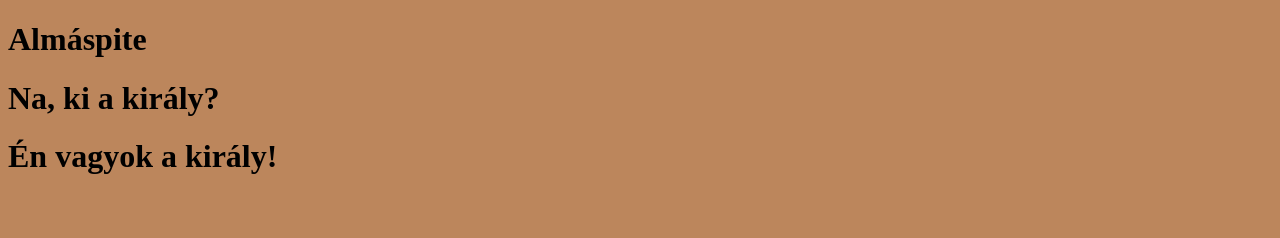
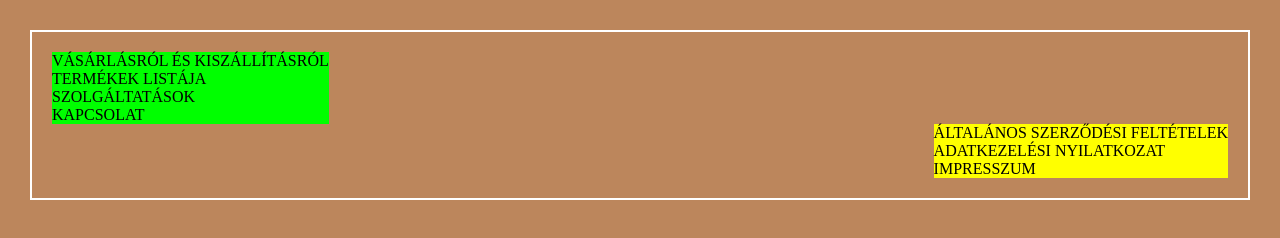
Before and after one commit to fg5002/morella2, a plain HTML site: page index.html in a window 1280 px wide. Drawn offline with Linux system fonts and the light colour scheme.

Commit message:
Automatic commit

```diff
--- a/index.html
+++ b/index.html
@@ -9,8 +9,18 @@
     <link rel="stylesheet" href="out/style.css">
 </head>
 <body>
-    <h1>Almáspite</h1>
-    <h1>Na, ki a király?</h1>
-    <h1>Én vagyok a király!</h1>
+    <div class="maincont">
+        <div class="left">
+            <div>VÁSÁRLÁSRÓL ÉS KISZÁLLÍTÁSRÓL</div>
+            <div>TERMÉKEK LISTÁJA</div>
+            <div>SZOLGÁLTATÁSOK</div>
+            <div>KAPCSOLAT</div>
+        </div>
+        <div class="right">
+            <div>ÁLTALÁNOS SZERZŐDÉSI FELTÉTELEK</div>
+            <div>ADATKEZELÉSI NYILATKOZAT</div>
+            <div>IMPRESSZUM</div>
+        </div>
+    </div>
 </body>
 </html>
--- a/src/style.scss
+++ b/src/style.scss
@@ -1,9 +1,30 @@
 $backgroundColor: #BC865C;
+
+* {
+    box-sizing: border-box;
+    margin: 0;
+    padding: 0;
+}
 
 body{
     background: $backgroundColor;
-    h1{
-        font-weight: bold;
-
+    padding: 30px;
+    display: flex;
+    .maincont{
+        width: 100%;
+        height: 100%;
+        border: 2px white solid;
+        padding: 20px;
+        display: flex;
+        justify-content: space-between;
+        flex-direction: column;
+        .left{
+            background-color: lime;
+            align-self: flex-start;
+        }
+        .right{
+            background-color: yellow;
+            align-self: flex-end;
+        }
     }
 }
```
Also changed, not shown: .autogit/logs/log-28-5-2021-16-9-46.txt (added), out/style.css, 1 other file.
